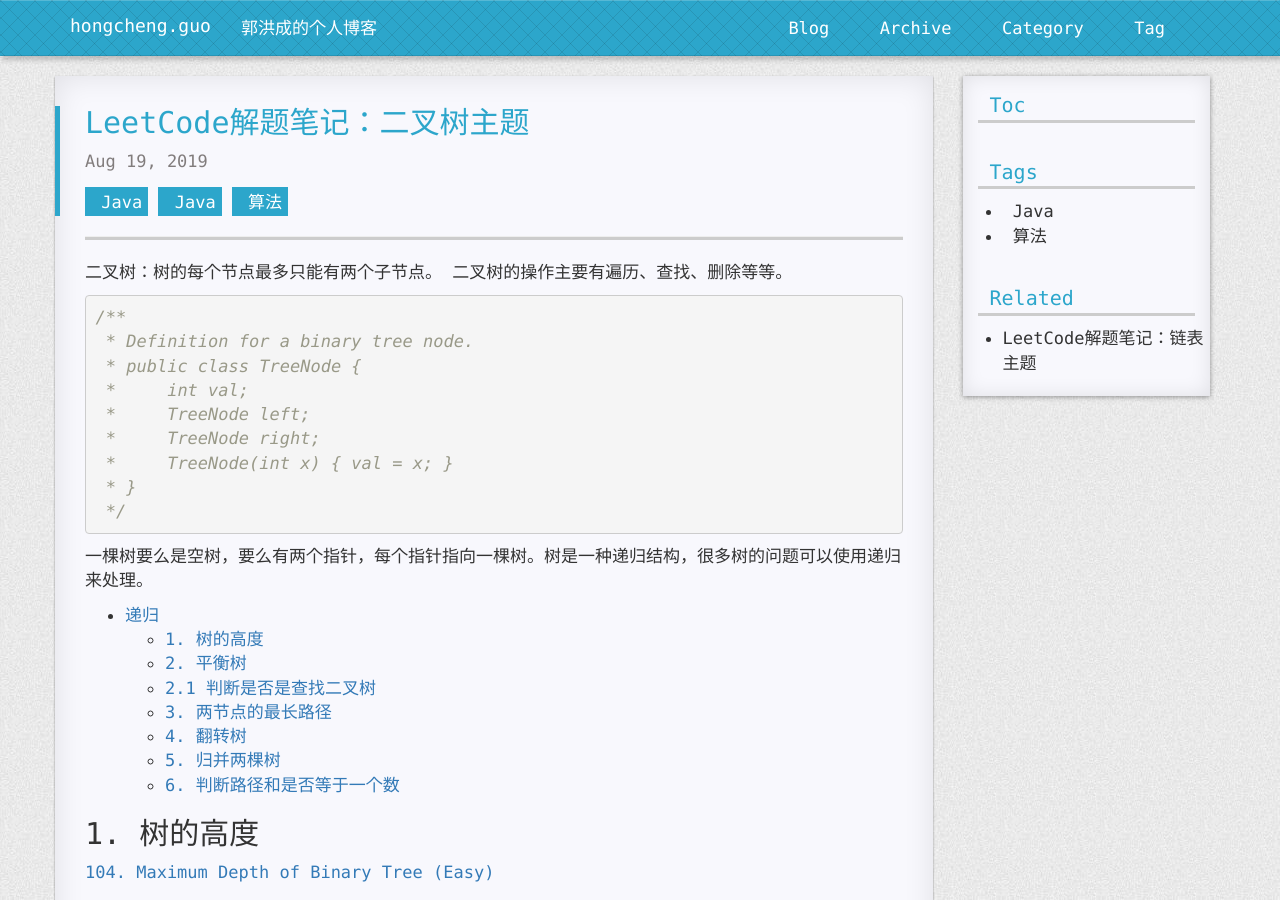
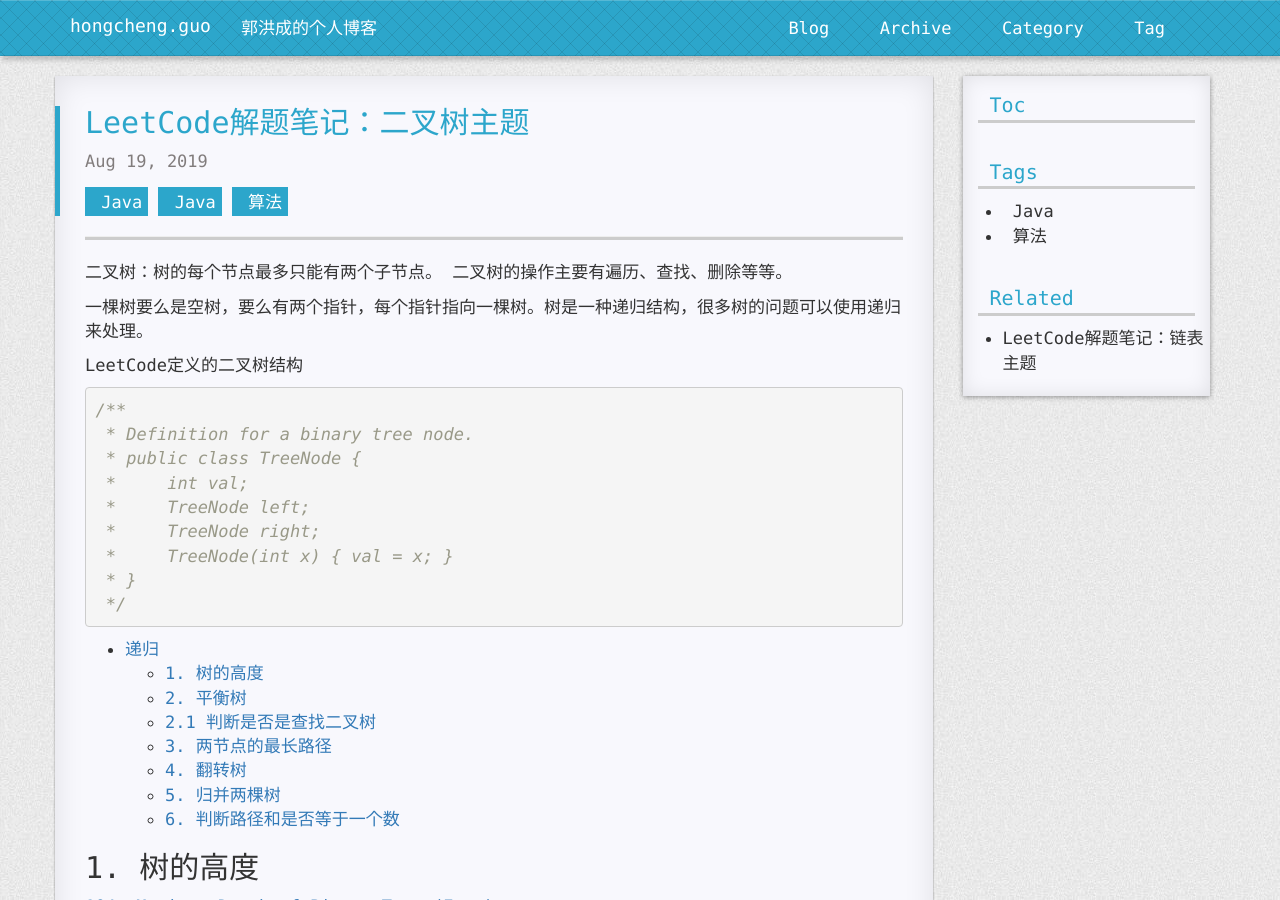
Before and after one commit to FrankdeBoers/blog, a Jekyll site: the page built from _posts/2019-08-19-LeetCode解题笔记：二叉树主题.md, in a window 1280 px wide and 900 px high. Built offline with Jekyll 4.4.1, drawn with Linux system fonts in a browser that asks for light colours; nearby versions of some CDN libraries; a style sheet for code colours, icons or effects is not loaded; part of the change alters nothing that is shown.

Commit message:
Update 2019-08-19-LeetCode解题笔记：二叉树主题.md

````diff
--- a/_posts/2019-08-19-LeetCode解题笔记：二叉树主题.md
+++ b/_posts/2019-08-19-LeetCode解题笔记：二叉树主题.md
@@ -7,6 +7,9 @@ categories: Java
 二叉树：树的每个节点最多只能有两个子节点。
 二叉树的操作主要有遍历、查找、删除等等。
 
+一棵树要么是空树，要么有两个指针，每个指针指向一棵树。树是一种递归结构，很多树的问题可以使用递归来处理。
+
+ LeetCode定义的二叉树结构
 ```java
 /**
  * Definition for a binary tree node.
@@ -19,7 +22,6 @@ categories: Java
  */
 ```
 
-一棵树要么是空树，要么有两个指针，每个指针指向一棵树。树是一种递归结构，很多树的问题可以使用递归来处理。
 
 * [递归](#递归)
     * [1. 树的高度](#1-树的高度)
````
